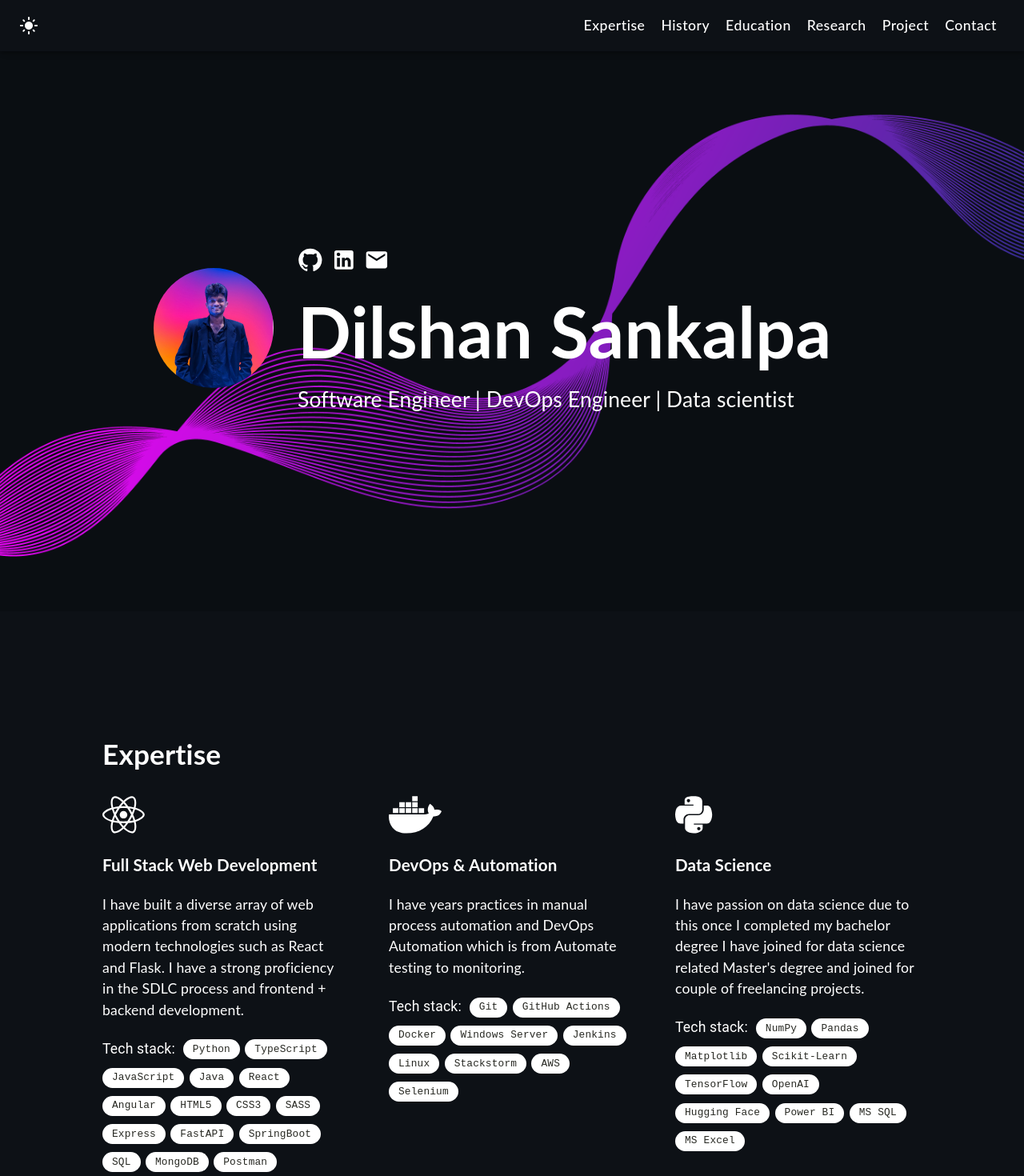
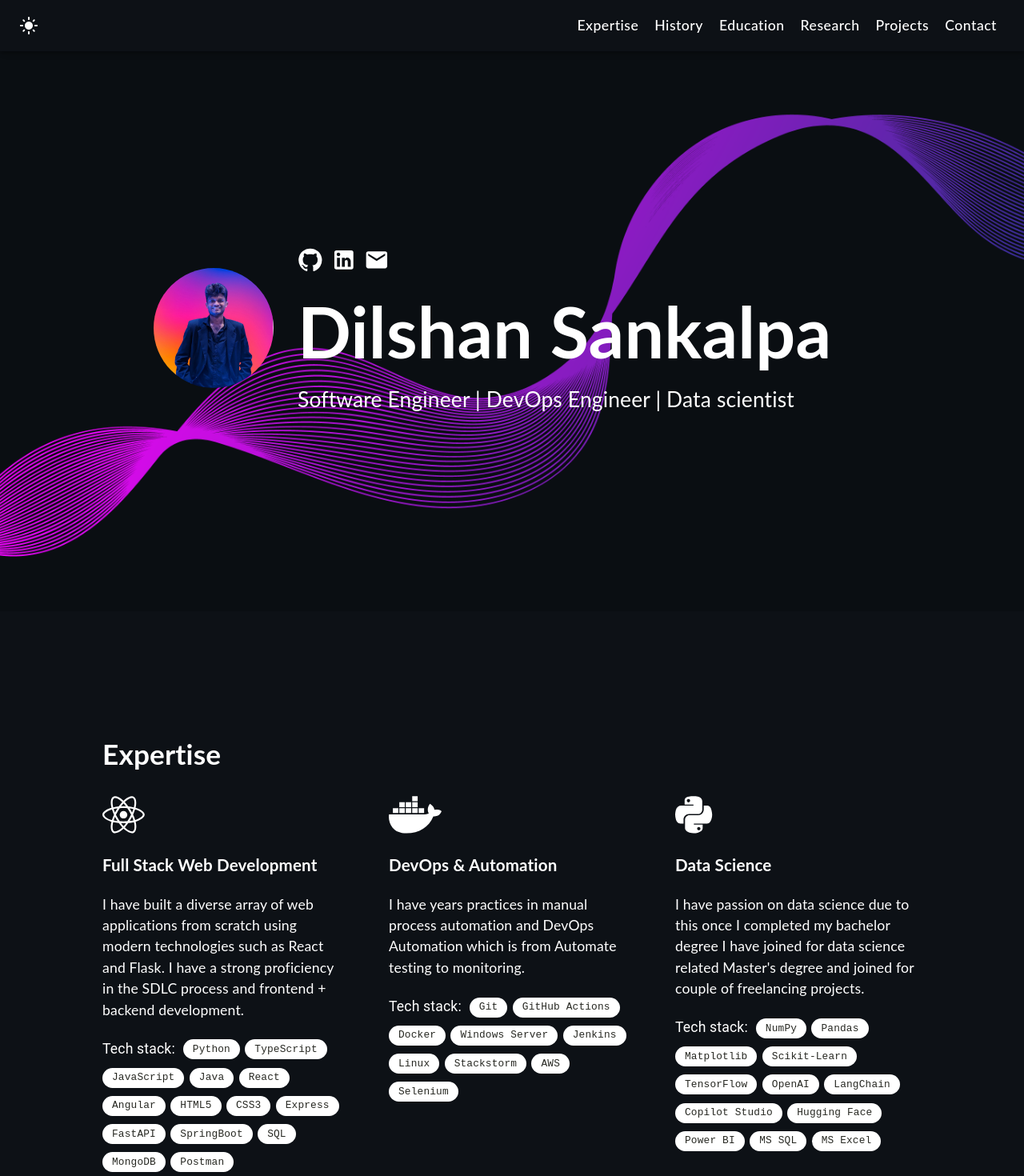
Before and after one commit to dilshanSankalpa/dilshansankalpa.github.io, a React (Create React App) app: page / in a window 1280 px wide. Shown: the top 1470 px of the page at 80% size. Built offline with nearby package versions, Linux system fonts and the light colour scheme.

Commit message:
chore: update expertise section with new skills and modify navigation for projects

```diff
--- a/src/components/Expertise.tsx
+++ b/src/components/Expertise.tsx
@@ -14,7 +14,6 @@ const labelsFirst = [
     "Angular",
     "HTML5",
     "CSS3",
-    "SASS",
     "Express",
     "FastAPI",
     "SpringBoot",
@@ -42,6 +41,8 @@ const labelsThird = [
     "Scikit-Learn",
     "TensorFlow",
     "OpenAI",
+    "LangChain",
+    "Copilot Studio",
     "Hugging Face",
     "Power BI",
     "MS SQL",
--- a/src/components/Navigation.tsx
+++ b/src/components/Navigation.tsx
@@ -17,7 +17,7 @@ import MenuIcon from '@mui/icons-material/Menu';
 import Toolbar from '@mui/material/Toolbar';
 
 const drawerWidth = 240;
-const navItems = [['Expertise', 'expertise'], ['History', 'history'],['Education','education'] ,['Research','research'] ,['Project','project'],['Contact', 'contact']];
+const navItems = [['Expertise', 'expertise'], ['History', 'history'],['Education','education'] ,['Research','research'] ,['Projects','projects'],['Contact', 'contact']];
 
 function Navigation({parentToChild, modeChange}: any) {
 
```
